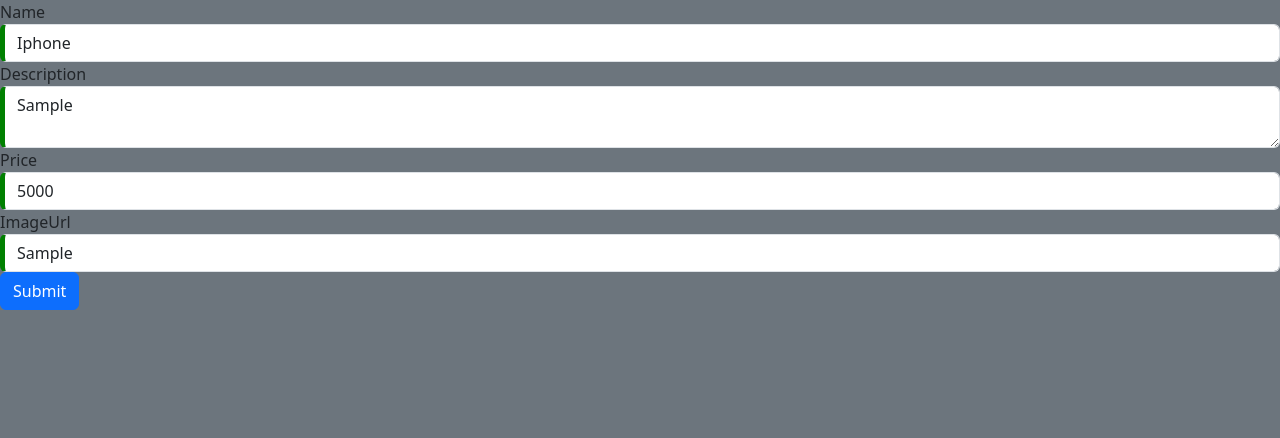
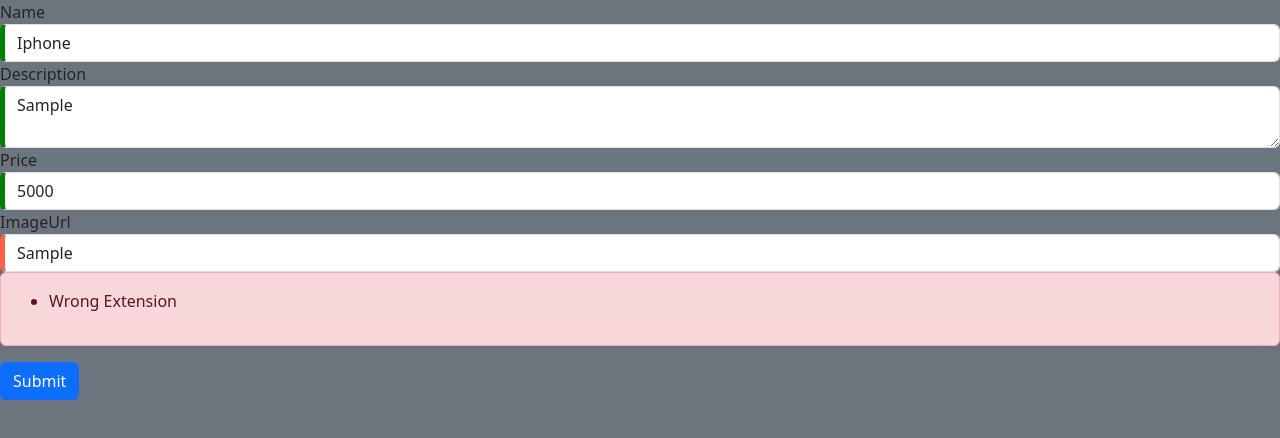
Before and after one commit to nmekinci/exampleNG, an Angular app: page / in a window 1280 px wide. Both pictures are taken after typing "Sample", "Sample", "Sample", "Sample" into the empty fields and a click on the button "Submit". Shown: the top 438 px of the page. Built offline with nearby package versions, Linux system fonts and the light colour scheme.

Commit message:
custom validations

```diff
--- /dev/null
+++ b/src/app/image.validators.ts
@@ -0,0 +1,14 @@
+import { AbstractControl, ValidationErrors } from '@angular/forms';
+
+export class ImageValidators {
+  static isValidExtension(control: AbstractControl): ValidationErrors | null {
+    const v = control.value as string;
+    if (v.endsWith('.jpg') || v.endsWith('.jpeg') || v.endsWith('.png')) {
+      return null;
+    } else {
+      return {
+        wrongExtension: true,
+      };
+    }
+  }
+}
--- a/src/app/product.component.html
+++ b/src/app/product.component.html
@@ -24,7 +24,12 @@
     <div class="form-group">
         <label>ImageUrl</label>
         <input class="form-control" formControlName="imageUrl">
-
+        <div class="alert alert-danger" *ngIf="imageUrl?.touched && imageUrl?.invalid">
+            <ul>
+                <li *ngIf="imageUrl?.errors!['required']">Name is required</li>
+                <li *ngIf="imageUrl?.errors!['wrongExtension']">Wrong Extension</li>
+            </ul>
+        </div>
     </div>
 
     <button type="submit" class="btn btn-primary" (click)="updateProduct()">Submit</button>
--- a/src/app/product.component.ts
+++ b/src/app/product.component.ts
@@ -2,6 +2,7 @@
 import { ProductRepository } from './repository.model';
 import { Product } from './product.model';
 import { FormControl, FormGroup, NgForm, Validators } from '@angular/forms';
+import { ImageValidators } from './image.validators';
 
 @Component({
   selector: 'app',
@@ -17,11 +18,14 @@
     ]),
     description: new FormControl('', Validators.required),
     price: new FormControl('', Validators.required),
-    imageUrl: new FormControl('', Validators.required),
+    imageUrl: new FormControl('', [Validators.required,ImageValidators.isValidExtension]),
   });
 
   get name() {
     return this.productForm.get('name');
+  }
+  get imageUrl() {
+    return this.productForm.get('imageUrl');
   }
 
   onSubmit() {
```
